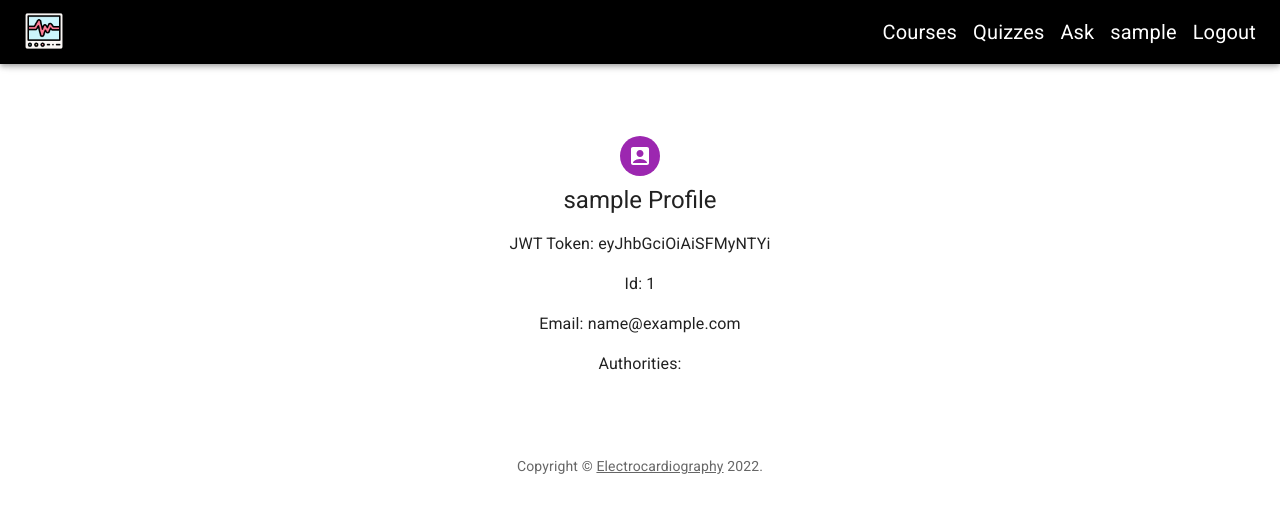
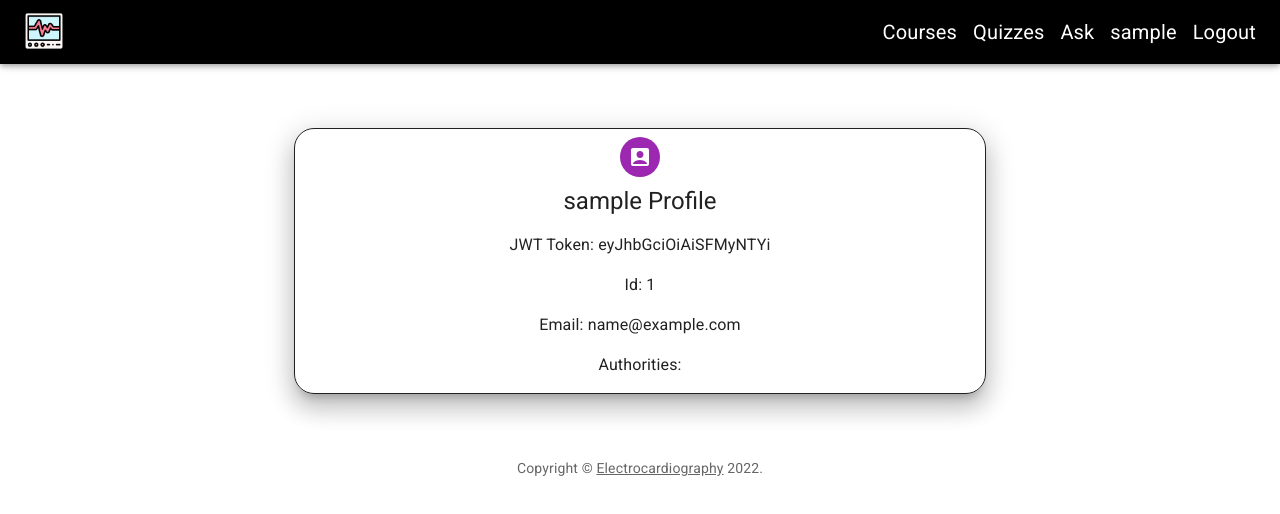
Before and after one commit to jackgibson1/ecg-frontend, a React (Create React App) app: page /profile in a window 1280 px wide. Shown: the top 514 px of the page. Built offline with nearby package versions, Linux system fonts and the light colour scheme; sample sign-in values are in the browser's storage.

Commit message:
beginning profile redesign

```diff
--- a/src/components/authentication/Profile.jsx
+++ b/src/components/authentication/Profile.jsx
@@ -28,13 +28,19 @@ const Profile = () => {
   const currentUser = AuthService.getCurrentUser();
 
   return (
-    <Container component="main" maxWidth="xs">
+    <Container>
       <Box
         sx={{
           marginTop: 8,
           display: 'flex',
           flexDirection: 'column',
           alignItems: 'center',
+          border: 1,
+          borderRadius: 5,
+          boxShadow: 15,
+          marginLeft: 'auto',
+          marginRight: 'auto',
+          width: '60%',
         }}
       >
         <Avatar sx={{ m: 1, bgcolor: 'secondary.main' }}>
```
